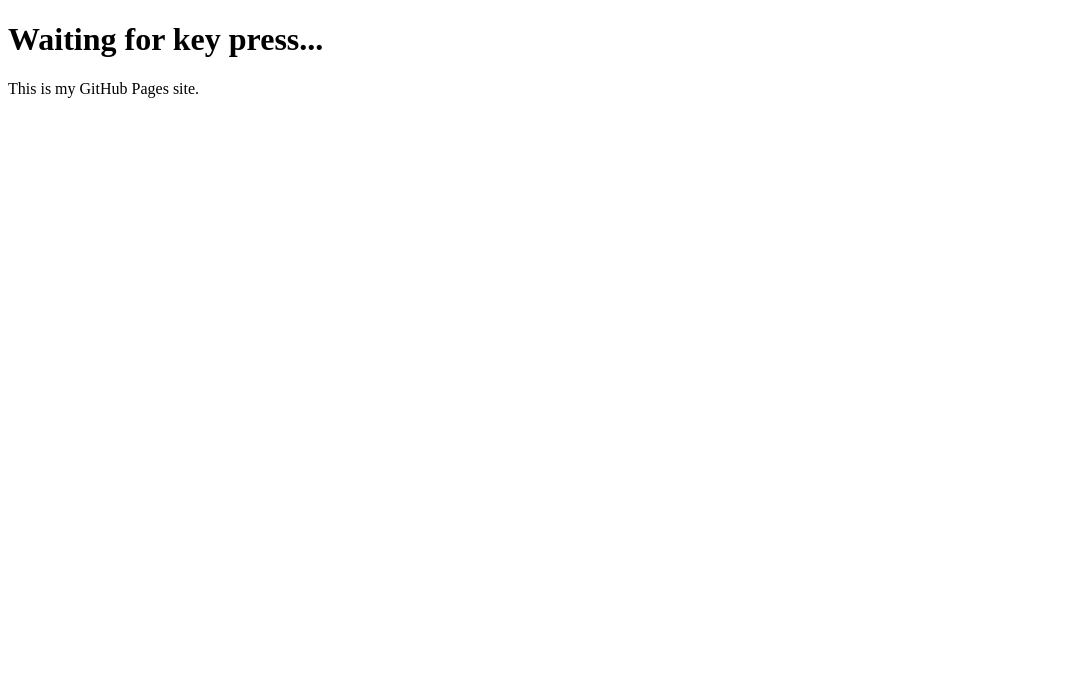
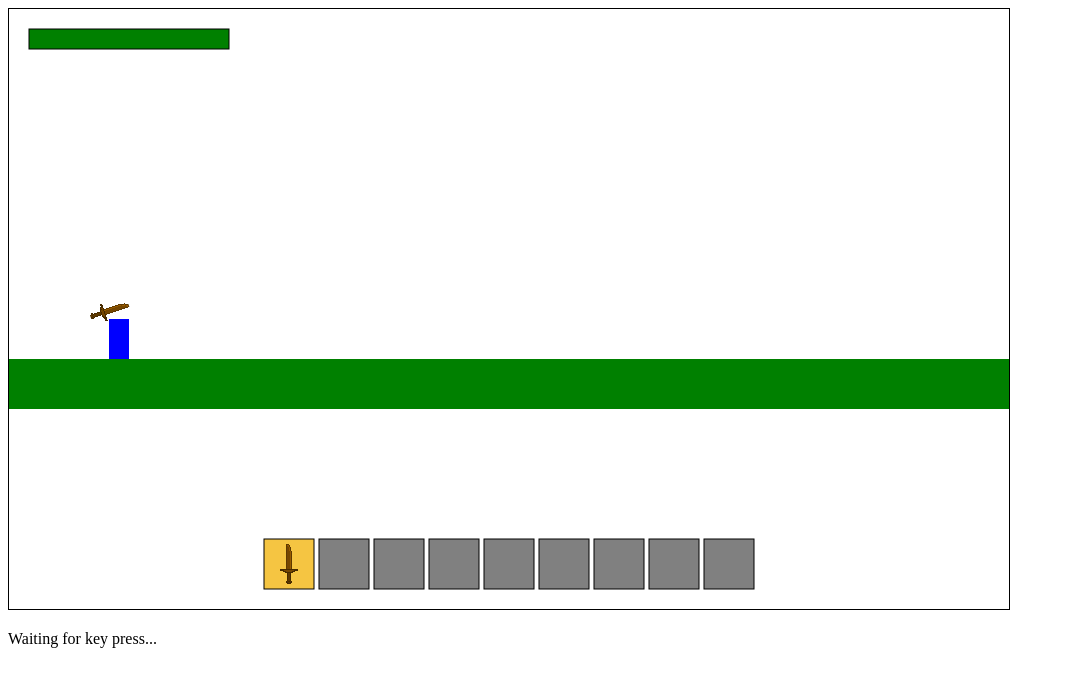
Before and after one commit to whopperslol/test, a plain HTML site: page index.html in a window 1280 px wide. Shown: the whole page, without its empty margins (0-1065 px from the left). Drawn offline with Linux system fonts and the light colour scheme.

Commit message:
new version

```diff
--- a/index.html
+++ b/index.html
@@ -4,8 +4,13 @@
     <title>My Website</title>
 </head>
 <body>
-    <h1 id="lastKey">Waiting for key press...</h1>
-    <p>This is my GitHub Pages site.</p>
-    <script src="keyboardInput.js"></script>
+
+    <canvas id="game" width="1000" height="600" style="border:1px solid black;"></canvas>
+
+    <p id="lastKey">Waiting for key press...</p>
+
+    <script src="js/keyboardInput.js"></script>
+    <script src="js/canvas.js"></script>
+    <script src="js/inventory.js"></script>
 </body>
 </html>
--- /dev/null
+++ b/js/canvas.js
@@ -0,0 +1,294 @@
+console.log("movement.js starting init...")
+
+setTimeout(function(){
+
+const canvas = document.getElementById("game");
+const ctx = canvas.getContext("2d");
+
+// world properties
+const worldProperties = {
+    gravity: 0.4,
+    accel: 0.5,
+    airAccel: 0.4,
+    friction: 0.87, // 0.0 (100% friction) -- 1.0 (zero friction)
+    maxSpeed: 15
+}
+
+// creates the player object
+const player = {
+    x: 100,
+    y: 100,
+    width: 20,
+    height: 40,
+    vx: 0,
+    vy: 0,
+    gravity: 0.4,
+    accel: 0.5,
+    airAccel: 0.4,
+    friction: 0.87, // 0.0 (100% friction) -- 1.0 (zero friction)
+    maxSpeed: 15,
+    groundMaxSpeed: 6,
+    jumpImpulse: 8,
+    onGround: false,
+    canJump: true,
+    crouched: false,
+    canDash: true,
+    dashing: false,
+    health: 100,
+    maxHealth: 100,
+    armor: 0
+}
+
+
+// player input and key tracking
+const keys = {
+    w: false,
+    a: false,
+    s: false,
+    d: false,
+    " ": false,
+    shift: false
+}
+
+const keysPressed = {}
+
+for (var i in keys) {
+    keysPressed[i] = false;
+}
+
+const mouse = { x: 0, y: 0 };
+
+canvas.addEventListener("mousemove", (e) => {
+    const rect = canvas.getBoundingClientRect();
+    mouse.x = e.clientX - rect.left;
+    mouse.y = e.clientY - rect.top;
+});
+
+// listens for when a key is DOWN
+document.addEventListener("keydown", function(event){
+    const key = event.key.toLowerCase();
+
+    if (key in keys) {
+        if (!keys[key]) {
+            keysPressed[key] = true; // only fires once per press
+        }
+        keys[key] = true;
+    }
+});
+
+// listens for when a key is UP
+document.addEventListener("keyup", function(event){
+    const key = event.key.toLowerCase();
+
+    if (key in keys) {keys[key] = false;}
+});
+
+// updating canvas
+
+function update() {
+    // set canvas bg color
+    ctx.fillStyle = "white";
+    ctx.fillRect(0, 0, canvas.width, canvas.height);
+
+    // grounded accel (left/right)
+    if (player.onGround) {
+        if (keys["a"]) {
+            player.vx -= player.accel;
+        }
+        if (keys["d"]) {
+            player.vx += player.accel;
+        }
+    }
+
+    // accel in air (left/right)
+    if (!(player.onGround)) {
+        if (Math.abs(player.vx) >= player.groundMaxSpeed) {
+
+            // if player velocity is negative in the air, allows them to increase velocity
+            if (player.vx < 0) {
+            if (keys["d"]) {
+                player.vx += player.airAccel;
+            }
+            }
+
+            // if player velocity is positive in the air, allows them to decrease velocity
+            if (player.vx > 0) {
+            if (keys["a"]) {
+                player.vx -= player.airAccel;
+            }
+            }
+
+        } else if (Math.abs(player.vx) < player.groundMaxSpeed) {
+            if (keys["a"]) {
+                player.vx -= player.airAccel;
+            }
+            if (keys["d"]) {
+                player.vx += player.airAccel;
+            }
+        }
+    }
+
+    // limit max speed
+    if (player.vx > player.maxSpeed) player.vx = player.maxSpeed;
+    if (player.vx < -player.maxSpeed) player.vx = -player.maxSpeed;
+    if (player.onGround) {
+        if (player.vx > player.groundMaxSpeed) player.vx = player.groundMaxSpeed;
+        if (player.vx < -player.groundMaxSpeed) player.vx = -player.groundMaxSpeed;
+    }
+
+    // FRICTION (deceleration when no input)
+    if (!keys["a"] && !keys["d"] && player.onGround) {
+        player.vx *= player.friction;
+
+        // stop tiny drifting
+        if (Math.abs(player.vx) < 0.05) {
+            player.vx = 0;
+        }
+    }
+
+    // crouching
+    if (keys["s"]) {
+        if (!player.crouched) {
+            player.crouched = true;
+            if (player.onGround) player.y += 20;
+        }
+    } else {
+        player.crouched = false;
+    }
+
+    if (player.crouched) {
+        player.groundMaxSpeed = 3;
+        player.accel = 0.25;
+        player.airAccel = 0.2;
+        player.height = 20;
+        player.jumpImpulse = 6;
+    } else {
+        player.groundMaxSpeed = 6;
+        player.accel = 0.5;
+        player.airAccel = 0.4;
+        player.height = 40;
+        player.jumpImpulse = 8;
+    }
+    // jumping
+
+    if (keysPressed[" "] && player.onGround) {
+        player.vy = -player.jumpImpulse;
+        player.onGround = false;
+    }
+
+    // gravity
+    player.vy += player.gravity;
+
+    // update position
+    player.x += player.vx;
+    player.y += player.vy;
+
+    // ground collision (floor at y = 350)
+    if (player.y + player.height >= 350) {
+        player.y = 350 - player.height;
+        player.vy = 0;
+        player.onGround = true;
+    }
+
+    // draw ground
+    ctx.fillStyle = "green";
+    ctx.fillRect(0, 350, canvas.width, 50);
+
+    // draws player
+    ctx.fillStyle = "blue";
+    ctx.fillRect(player.x, player.y, player.width, player.height);
+
+    // held item orbit around player
+    const angle = Math.atan2(
+        mouse.y - (player.y + player.height / 2),
+        mouse.x - (player.x + player.width / 2)
+    );
+
+    const radius = 30;
+
+    const itemX = player.x + player.width / 2 + Math.cos(angle) * radius;
+    const itemY = player.y + player.height / 2 + Math.sin(angle) * radius;
+
+    const item = window.hotbar?.slots?.[window.hotbar.selected];
+
+    if (item && item.img) {
+        ctx.save();
+        ctx.translate(itemX, itemY);
+        ctx.rotate(angle);
+
+        const flip = Math.cos(angle) < 0;
+
+        if (flip) {
+            ctx.scale(1, -1); // mirror horizontally
+        }
+
+        ctx.drawImage(item.img, -20, -20, 40, 40);
+
+        ctx.restore();
+    }
+
+    //
+    for (var i in keysPressed) {
+        keysPressed[i] = false;
+    }
+
+    // draws health bar
+    ctx.fillStyle = "green";
+    ctx.fillRect(20, 20, player.health * 2, 20);
+
+    ctx.strokeStyle = "black";
+    ctx.strokeRect(20, 20, 200, 20);
+
+    drawHotbar();
+
+    requestAnimationFrame(update);
+}
+
+update();
+
+// press p for fullscreen
+document.addEventListener("keydown", e => {
+    if (e.key === "p") {
+        canvas.requestFullscreen();
+    }
+});
+
+ctx.imageSmoothingEnabled = false;
+
+function drawHotbar() {
+    if (!window.hotbar) return;
+
+    const size = 50;
+    const gap = 5;
+
+    const startX = (canvas.width / 2) - (9 * size + 8 * gap) / 2;
+    const y = canvas.height - 70;
+
+    for (let i = 0; i < 9; i++) {
+
+        const x = startX + i * (size + gap);
+
+        // slot background
+        ctx.fillStyle = (i === window.hotbar.selected) ? "#f5c542" : "gray";
+        ctx.fillRect(x, y, size, size);
+
+        ctx.strokeStyle = "black";
+        ctx.strokeRect(x, y, size, size);
+
+        // item text
+        const item = window.hotbar.slots[i];
+
+        if (item) {
+            if (item.img) {
+                ctx.drawImage(item.img, x + 5, y + 5, 40, 40);
+            } else {
+                ctx.fillStyle = "black";
+                ctx.font = "12px Arial";
+                ctx.fillText(item.name || item, x + 5, y + 30);
+            }
+        }
+    }
+}
+
+console.log("movement.js initialized!")
+}, 1000)
--- /dev/null
+++ b/js/inventory.js
@@ -0,0 +1,43 @@
+const canvas = document.getElementById("game");
+const ctx = canvas.getContext("2d");
+
+window.inventory = {
+    items: [],
+    add(item) {
+        this.items.push(item);
+    },
+    remove(item) {
+        const i = this.items.indexOf(item);
+        if (i !== -1) this.items.splice(i, 1);
+    }
+};
+
+class WoodenSword {
+    constructor() {
+        this.name = "Wooden Sword";
+        this.objectType = "weapon";
+        this.damage = 5;
+
+        this.img = new Image();
+        this.img.src = "textures/WoodenSword.png";
+    }
+
+    attack() {
+        console.log(this + "attacks");
+    }
+}
+
+window.hotbar = {
+    slots: new Array(9).fill(null),
+    selected: 0
+};
+
+document.addEventListener("keydown", (event) => {
+    const key = event.key;
+
+    if (key >= "1" && key <= "9") {
+        hotbar.selected = parseInt(key) - 1;
+    }
+});
+
+window.hotbar.slots[0] = new WoodenSword();
--- /dev/null
+++ b/js/keyboardInput.js
@@ -0,0 +1,40 @@
+console.log("keyboardInput.js start init...")
+
+const keyDisplay = document.getElementById("lastKey")
+
+document.addEventListener("keydown", function(event){
+  event.preventDefault();
+  var displayedKey = "";
+
+  var modifierKey = false;
+
+  var ctrlHeld = false;
+  var shiftHeld = false;
+
+  if (event.key === "Control" || event.key === "Shift") {
+    modifierKey = true;
+  }
+
+  if (event.ctrlKey) {
+    ctrlHeld = true;
+    displayedKey = "Ctrl";
+  }
+  if (event.shiftKey) {
+    shiftHeld = true;
+    if (displayedKey.length > 0) {
+      displayedKey += " + Shift";
+    } else {
+      displayedKey = "Shift"
+    }
+  }
+
+  if (displayedKey.length > 0 && modifierKey === false) {
+    displayedKey += (" + " + event.key.toLowerCase())
+  } else if (modifierKey === false) {
+    displayedKey = event.key.toLowerCase();
+  }
+
+  keyDisplay.textContent = displayedKey;
+});
+
+console.log("keyboardInput.js initialized!");
--- a/keyboardInput.js
+++ /dev/null
@@ -1,10 +0,0 @@
-console.log("keyboardInput.js start init...")
-
-const keyDisplay = document.getElementById("lastKey")
-
-document.addEventListener("keypress", function(keyPressed){
-  console.log(keyPressed);
-  keyDisplay.textContent = keyPressed;
-});
-
-console.log("keyboardInput.js initialized!");
```
Also changed, not shown: textures/WoodenSword.png (added).
